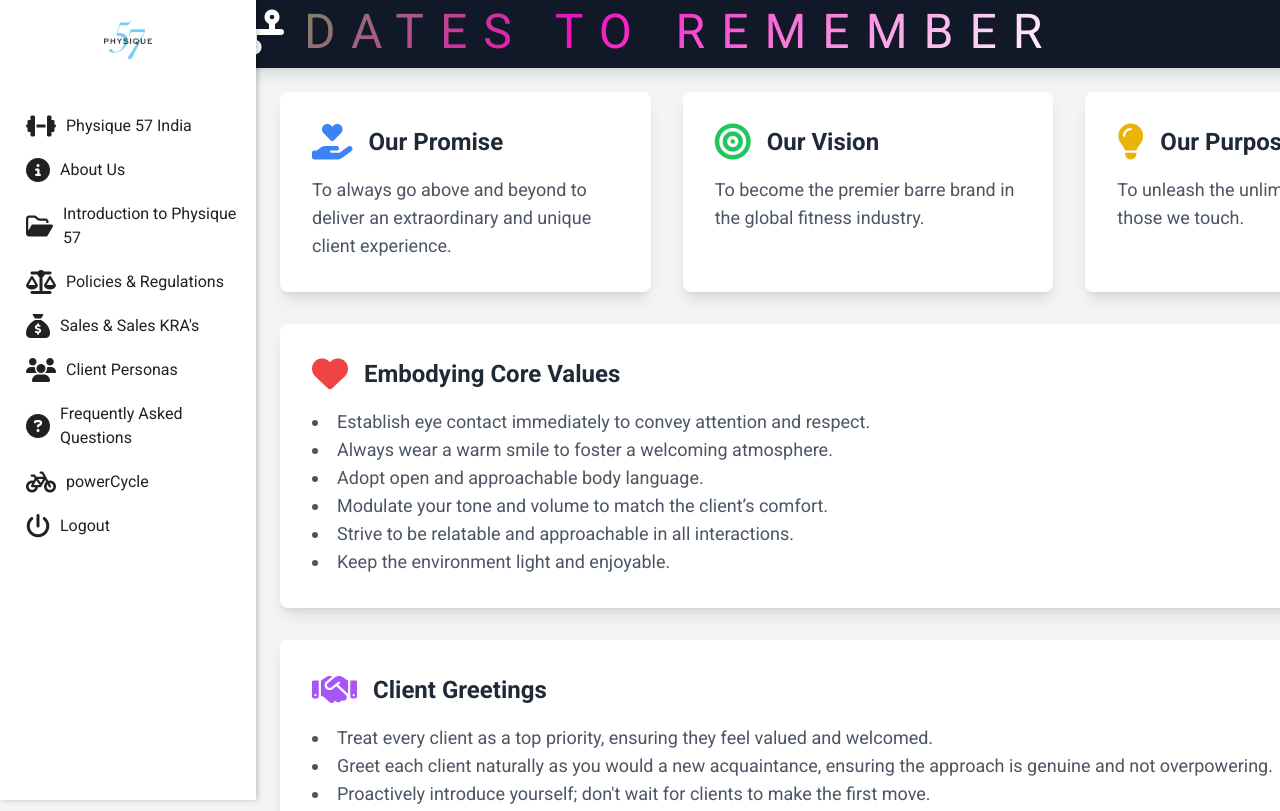
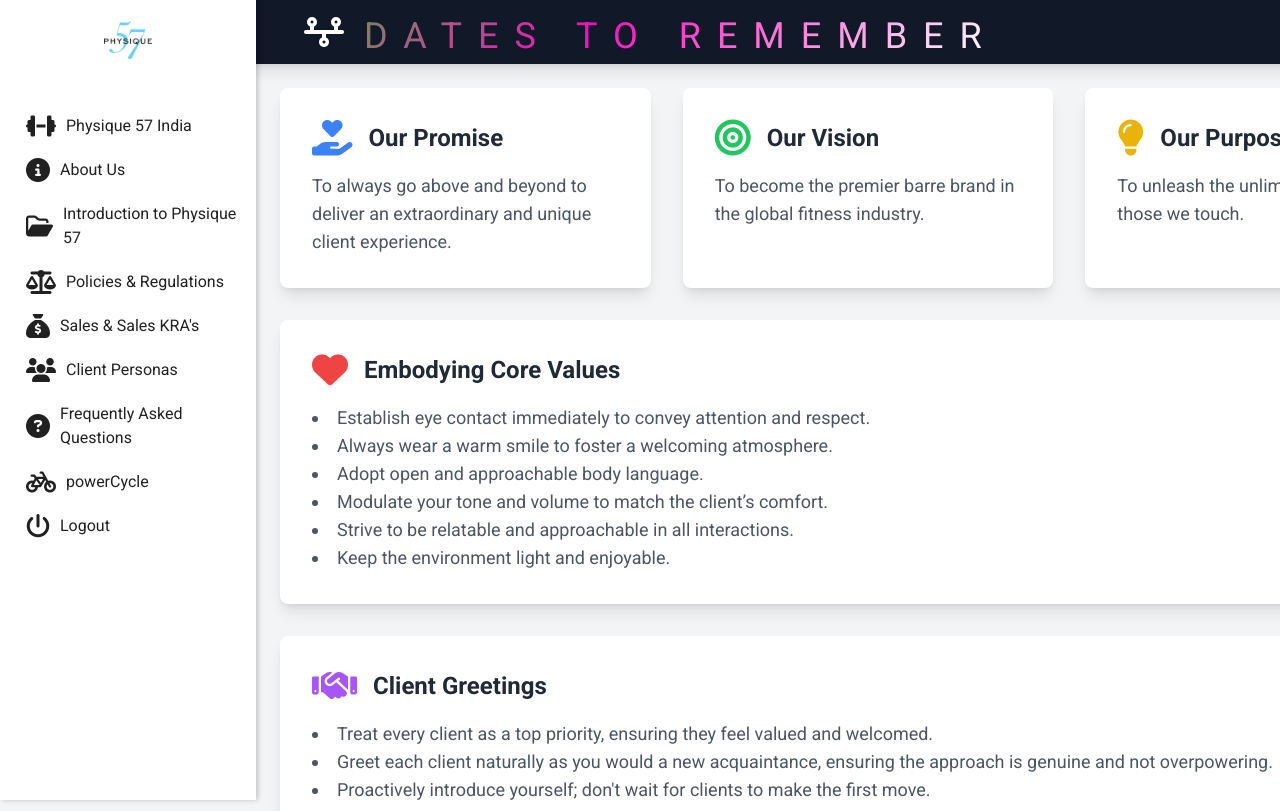
Before and after one commit to Jimmeey2323/onboarding-new, a plain HTML site: page core_values.html in a window 1280 px wide. Shown: the top 811 px of the page. Drawn offline with nearby package versions, Linux system fonts and the light colour scheme.

Commit message:
Update core_values.html

```diff
--- a/core_values.html
+++ b/core_values.html
@@ -280,10 +280,10 @@
 <body class="bg-gray-100 font-roboto">
     <div id="navbar-container" class="main-menu w-16 hover:w-64"></div> <!-- This is where the navbar will be loaded -->
     <!-- Hero Section -->
-    <div class="container mx-auto max-w-full pb-3 pt-2 bg-gradient-to-r from-gray-900 to-gray-900 text-white text-left shadow-lg">
+    <div class="container mx-auto max-w-full py-2 pl-20 bg-gradient-to-r from-gray-900 to-gray-900 text-white text-left shadow-lg">
         <div class="container mx-auto flex items-end space-x-1">
-            <i class="fa-solid fa-timeline fa-fade fa-3x mr-4"></i>
-            <h1 class="animate-character text-5xl uppercase">Dates to Remember</h1>
+            <i class="fa-solid fa-timeline fa-fade fa-2x mr-4 py-2"></i>
+            <h1 class="animate-character text-4xl uppercase">Dates to Remember</h1>
         </div>
     </div>
 
@@ -384,7 +384,7 @@
                 </div>
             </div>
         </div>
-        <footer class="bg-gray-800 text-white py-1 mt-auto">
+        <footer class="bg-gray-800 text-white py-1 pl-16 mt-auto">
             <div class="max-w-7xl mx-auto px-4 sm:px-6 lg:px-8">
              <div class="flex justify-between items-center">
               <p class="text-sm">
```
